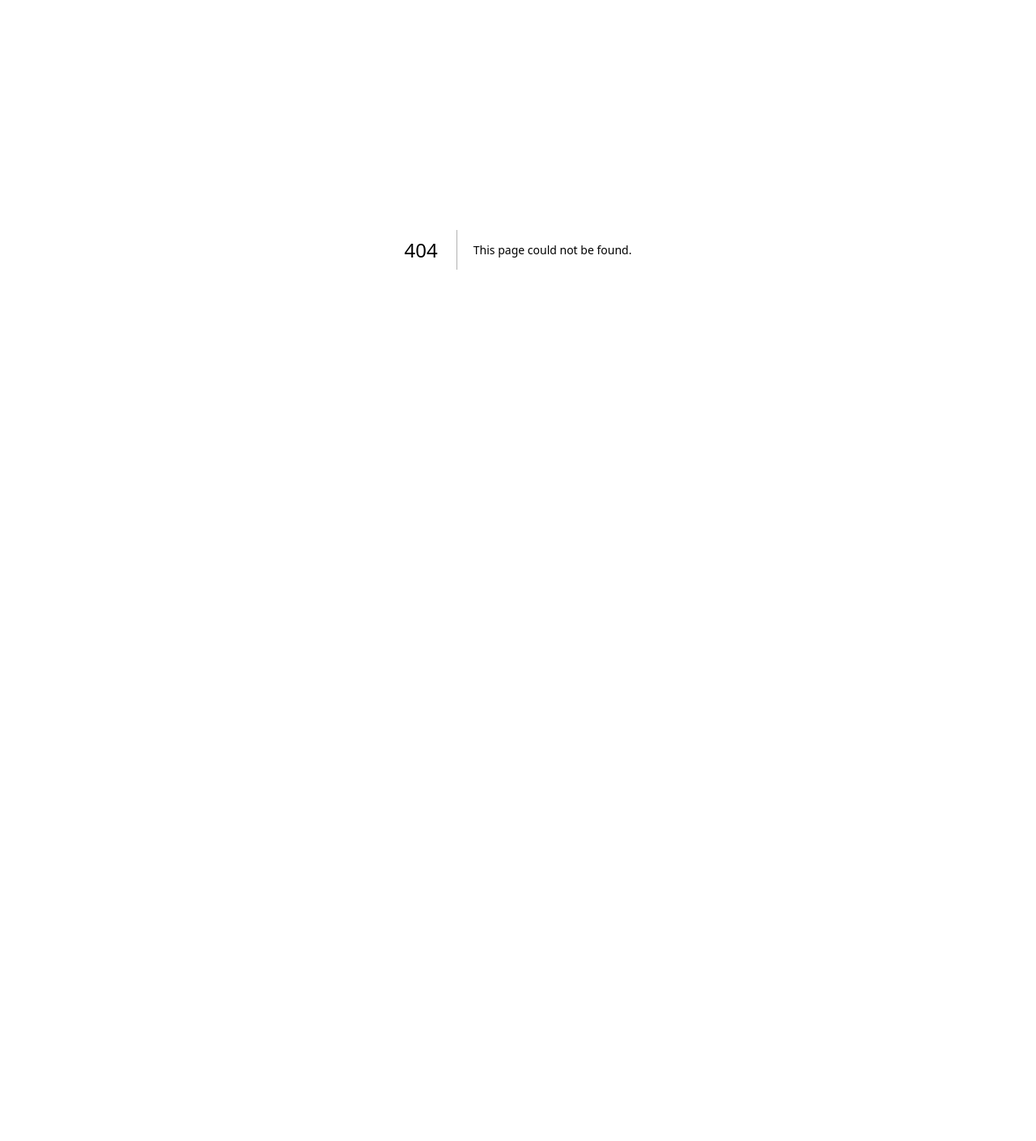
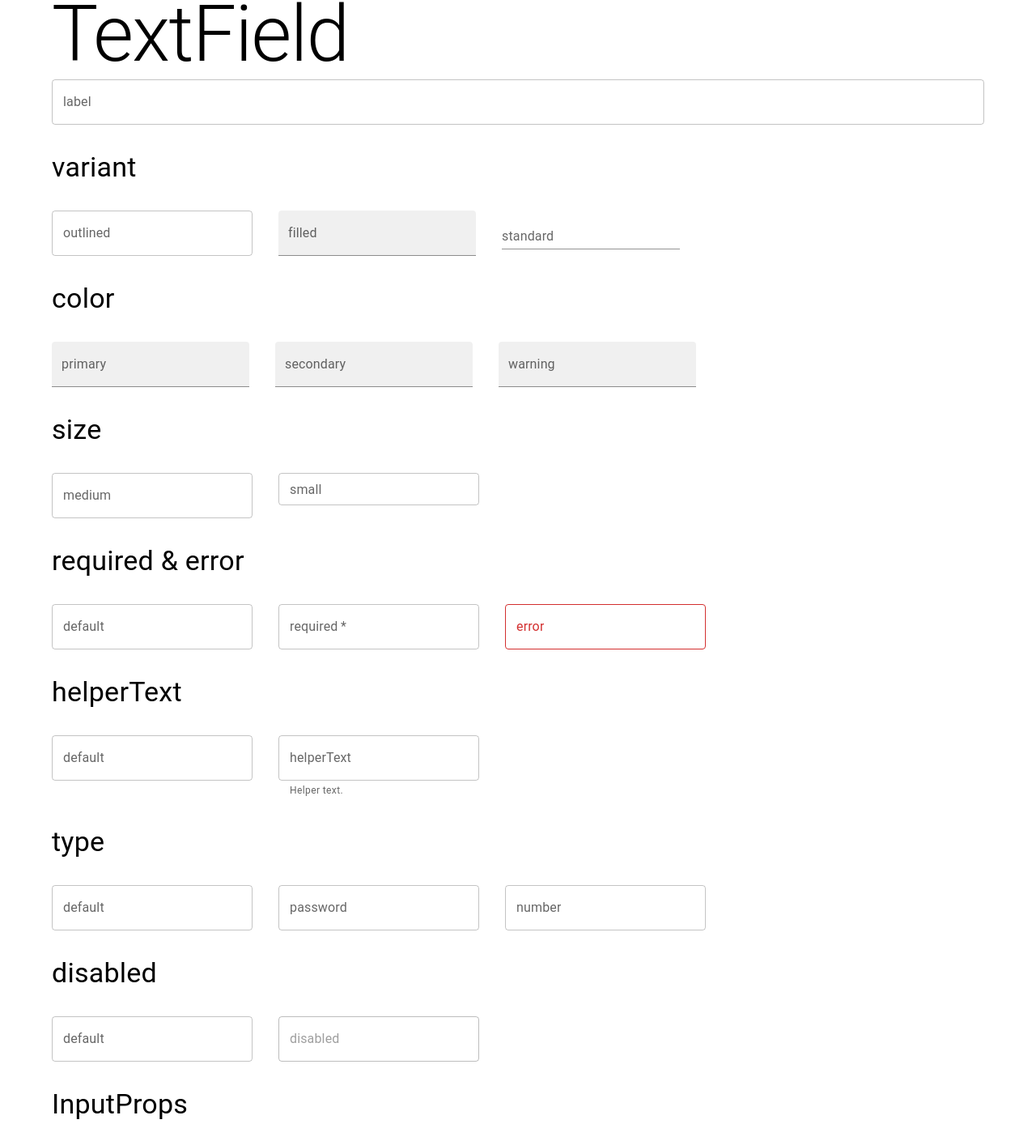
Before and after one commit to vinicius-el-khalili/material101, a Next.js app: page /lessons/textfield in a window 1280 px wide. Before the commit this address had no page. Shown: the part 304-1713 px from the top of the page at 81% size. Before the commit the page ends 1012 px from the top, so only its background shows below. Built offline with nearby package versions, Linux system fonts and the light colour scheme.

Commit message:
ButtonGroup, ToggleButton & TextField

```diff
--- a/app/layout.tsx
+++ b/app/layout.tsx
@@ -49,6 +49,18 @@ export default function RootLayout({
             </Typography>
           </Link>
 
+          <Link href={"/lessons/togglebutton"}>
+            <Typography variant="h6" gutterBottom>
+              ToggleButton
+            </Typography>
+          </Link>
+
+          <Link href={"/lessons/textfield"}>
+            <Typography variant="h6" gutterBottom>
+              TextField
+            </Typography>
+          </Link>
+
           {children}
         </Container>
 
--- a/app/lessons/buttongroup/page.tsx
+++ b/app/lessons/buttongroup/page.tsx
@@ -3,7 +3,7 @@ import { Button, ButtonGroup, Stack, Typography } from "@mui/material";
 const Page = () => {
     return (
         <>
-        <Typography variant="h2">ButtonGroup</Typography>
+        <Typography variant="h1">ButtonGroup</Typography>
 
         <Typography variant="h4">variant</Typography>
 
--- /dev/null
+++ b/app/lessons/textfield/page.tsx
@@ -0,0 +1,73 @@
+import { Button, InputAdornment, Stack, TextField, Typography } from "@mui/material";
+
+const Page = () => {
+    return (
+    <>
+    <Typography variant="h1">TextField</Typography>
+    <Stack spacing={4}>
+
+        <TextField label="label"/>
+
+        <Typography variant="h4">variant</Typography>
+        <Stack spacing={4} direction={"row"}>
+            <TextField label="outlined" variant="outlined"/>
+            <TextField label="filled" variant="filled"/>
+            <TextField label="standard" variant="standard"/>
+        </Stack>
+
+        <Typography variant="h4">color</Typography>
+        <Stack spacing={4} direction={"row"}>
+            <TextField variant="filled" color="primary" label="primary"/>
+            <TextField variant="filled" color="secondary" label="secondary"/>
+            <TextField variant="filled" color="warning" label="warning"/>
+        </Stack>
+
+        <Typography variant="h4">size</Typography>
+        <Stack spacing={4} direction={"row"}>
+            <TextField label="medium" size="medium"/>
+            <TextField label="small" size="small"/>
+        </Stack>
+
+        <Typography variant="h4">required & error</Typography>
+        <Stack spacing={4} direction={"row"}>
+            <TextField label="default"/>
+            <TextField label="required" required/>
+            <TextField label="error" error/>
+        </Stack>
+
+        <Typography variant="h4">helperText</Typography>
+        <Stack spacing={4} direction={"row"}>
+            <TextField label="default"/>
+            <TextField label="helperText" helperText="Helper text."/>
+        </Stack>
+
+        <Typography variant="h4">type</Typography>
+        <Stack spacing={4} direction={"row"}>
+            <TextField label="default"/>
+            <TextField label="password" type="password"/>
+            <TextField label="number" type="number"/>
+        </Stack>
+
+        <Typography variant="h4">disabled</Typography>
+        <Stack spacing={4} direction={"row"}>
+            <TextField label="default"/>
+            <TextField label="disabled" disabled/>
+        </Stack>
+
+        <Typography variant="h4">InputProps</Typography>
+        <Stack spacing={4} direction={"row"}>
+            <TextField label="default"/>
+            <TextField label="startAdornment" InputProps={{
+                startAdornment: <InputAdornment position="start">R$</InputAdornment>
+            }}/>
+            <TextField label="endAdornment" InputProps={{
+                endAdornment: <InputAdornment position="end">kg</InputAdornment>
+            }}/>
+        </Stack>
+
+    </Stack>
+    </>
+    );
+}
+
+export default Page;
```
Also changed, not shown: app/lessons/togglebutton/page.tsx (added, +59 -0 lines).
